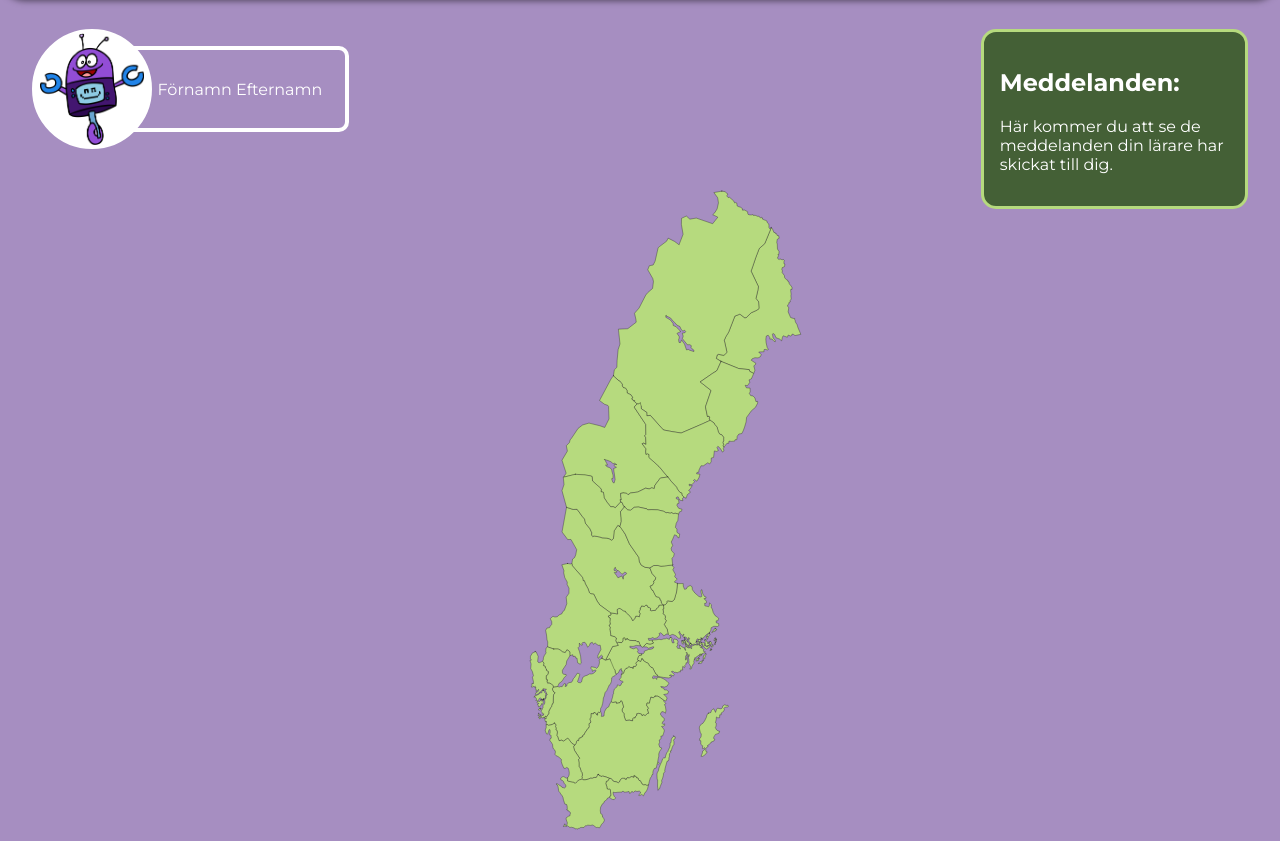
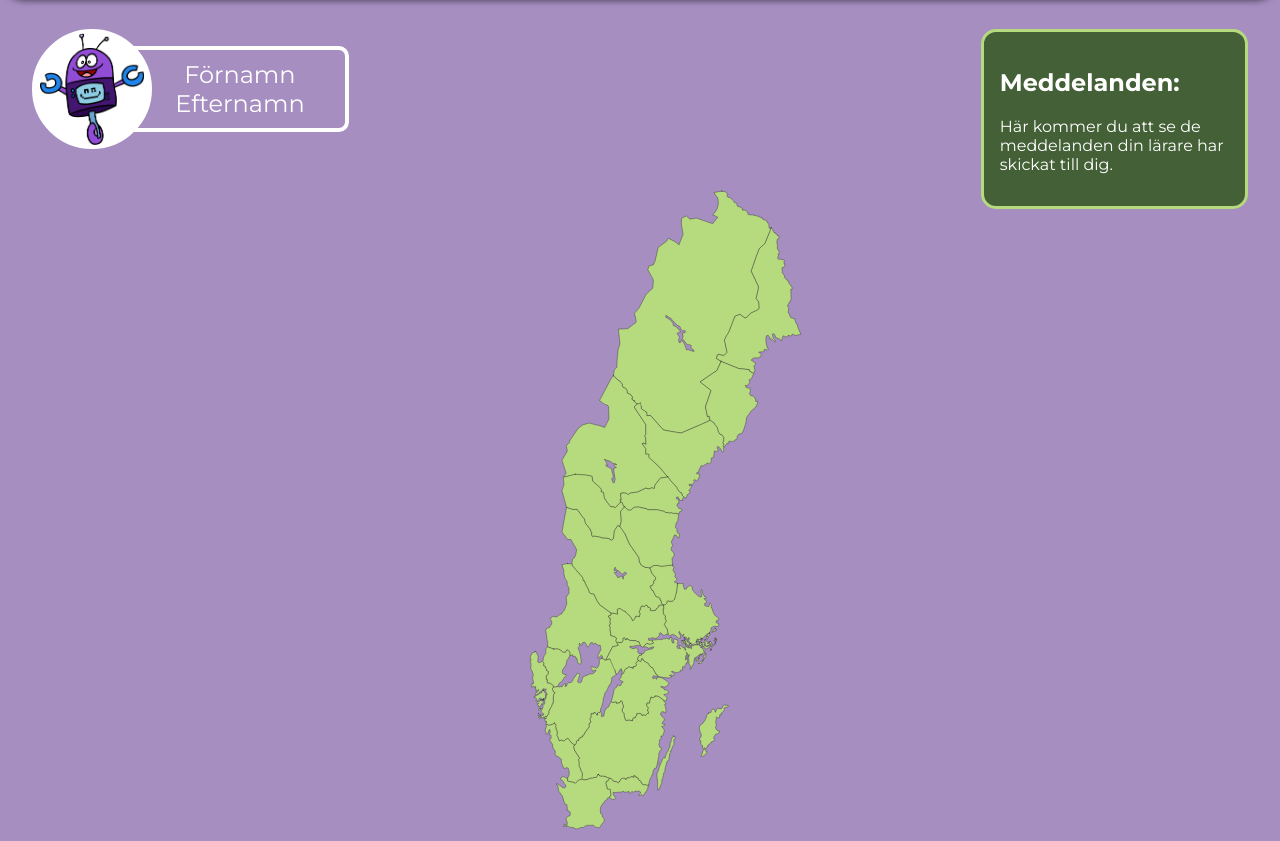
Before and after one commit to annabackegren/pluggskap, a website: page Public/HTML/map.html in a window 1280 px wide. Shown: the part 75-916 px from the top of the page. Drawn offline with Linux system fonts and the light colour scheme; a web font is replaced by a local one.

Commit message:
Fixat så username visas i userCard igen.

```diff
--- a/Public/CSS/userCard.css
+++ b/Public/CSS/userCard.css
@@ -37,4 +37,5 @@
 
 .user-card p {
   padding-left: 1.8rem;
+  font-size: 1.5rem;
 }
--- a/Public/js/userCard.js
+++ b/Public/js/userCard.js
@@ -5,11 +5,12 @@ async function user() {
     const result = await fetch("../HTML/userCard.html"),
       user = await result.text();
     userEl.innerHTML = user;
+
+    let showUsername = JSON.parse(localStorage.getItem("usernameIndex"));
+    const usernameEl = document.getElementById("user-name");
+
+    if (usernameEl)
+      usernameEl.textContent = showUsername || "Förnamn Efternamn";
   }
-
-  let showUsername = JSON.parse(localStorage.getItem("usernameIndex"));
-  const user = document.getElementById("username");
-
-  user.textContent = showUsername || "Förnamn Efternamn";
 }
 user();
```
